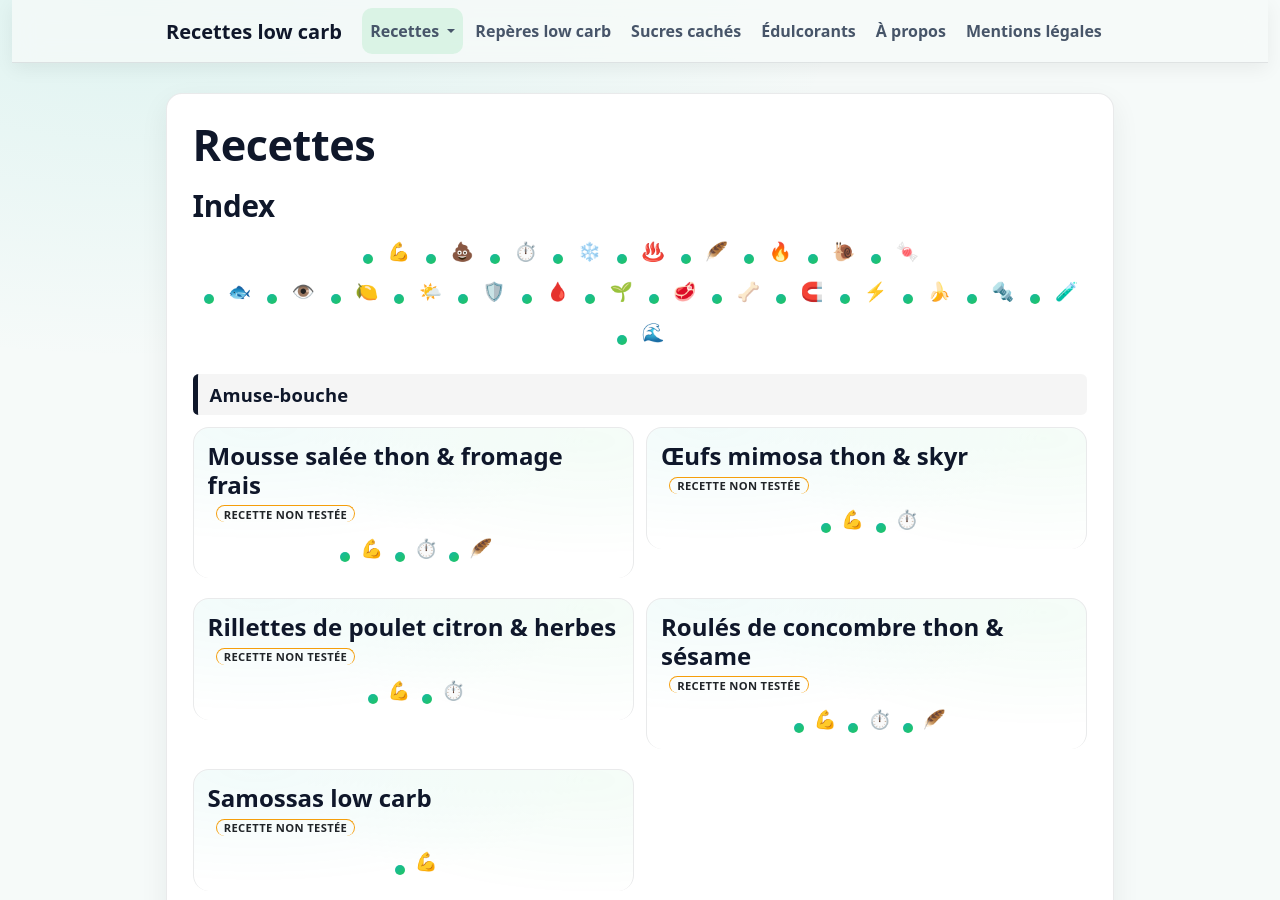
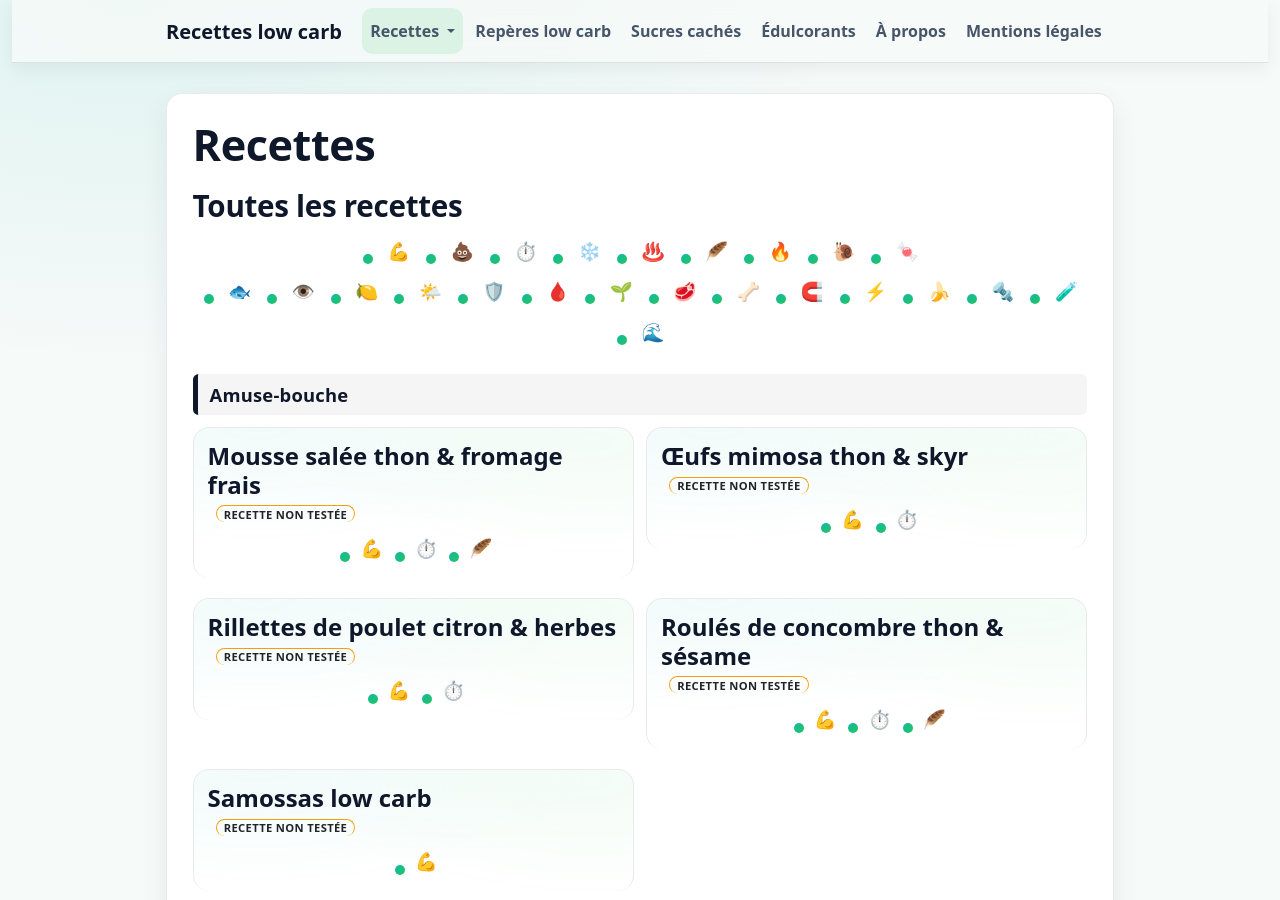
Before and after one commit to laurie-boissay/laurie-boissay.github.io, a Jekyll site: the page built from index.html, in a window 1280 px wide and 900 px high. Built offline with Jekyll 4.4.1, drawn with Linux system fonts in a browser that asks for light colours.

```diff
--- a/index.html
+++ b/index.html
@@ -9,7 +9,7 @@ body_id: "home"
 ---
 
 <section id="index">
-  <h2>Index</h2>
+  <h2>Toutes les recettes</h2>
 
   <!-- Styles locaux (index) -->
   <style>
```
Also changed, not shown: other parts of index.html (+1 -2 lines).
